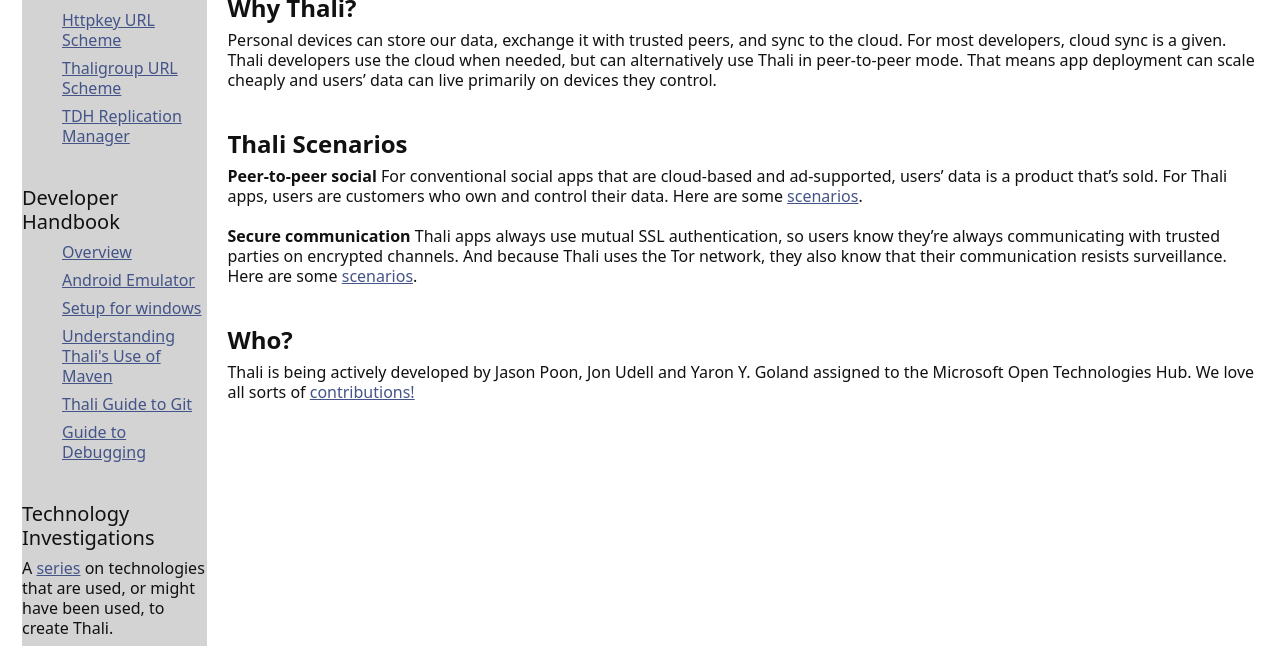
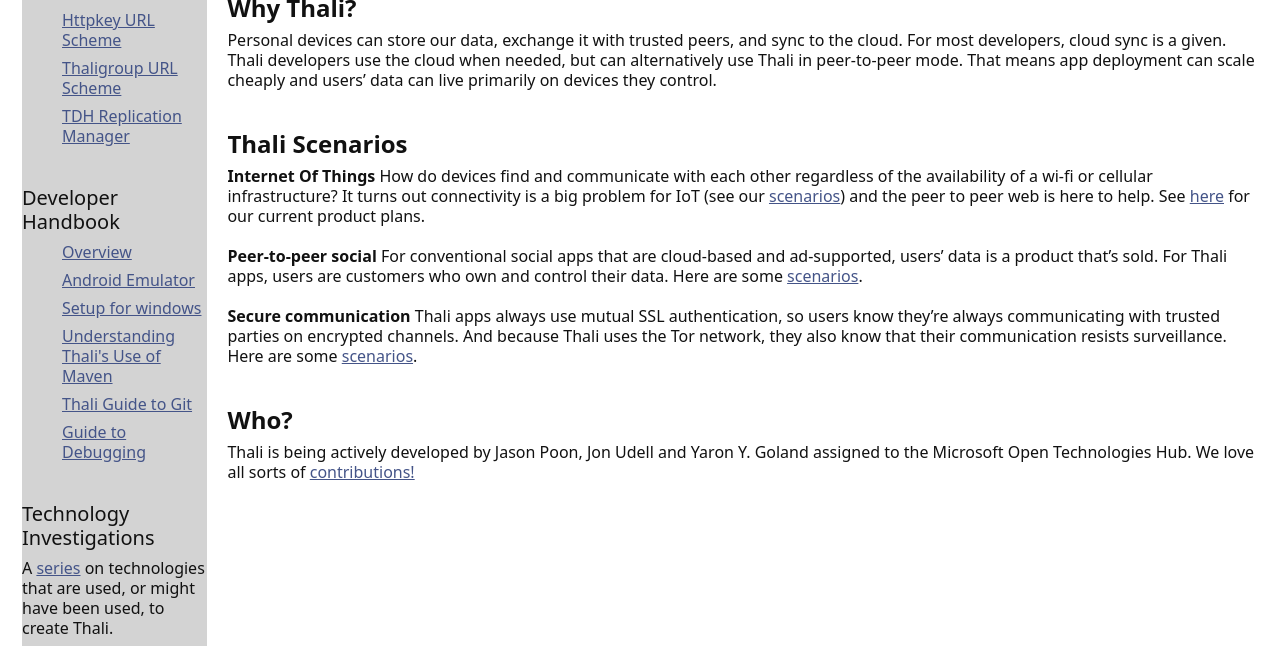
Before and after one commit to thaliproject/thali, a Jekyll site: the page built from index.md, in a window 1280 px wide. Shown: the part 320-988 px from the top of the page. Built offline with Jekyll 4.4.1, drawn with Linux system fonts in a browser that asks for light colours; Markdown is read by kramdown in place of the engine named in the settings.

Commit message:
Update index.md

```diff
--- a/index.md
+++ b/index.md
@@ -17,6 +17,7 @@
 Personal devices can store our data, exchange it with trusted peers, and sync to the cloud. For most developers, cloud sync is a given. Thali developers use the cloud when needed, but can alternatively use Thali in peer-to-peer mode. That means app deployment can scale cheaply and users' data can live primarily on devices they control.
 
 # Thali Scenarios
+**Internet Of Things** How do devices find and communicate with each other regardless of the availability of a wi-fi or cellular infrastructure? It turns out connectivity is a big problem for IoT (see our [scenarios](nodeondevices)) and the peer to peer web is here to help. See [here](http://thaliproject.org/ThaliAndIoT) for our current product plans.
 
 **Peer-to-peer social** For conventional social apps that are cloud-based and ad-supported, users' data is a product that's sold. For Thali apps, users are customers who own and control their data. Here are some [scenarios](PeerToPeerSocial).
 
```
